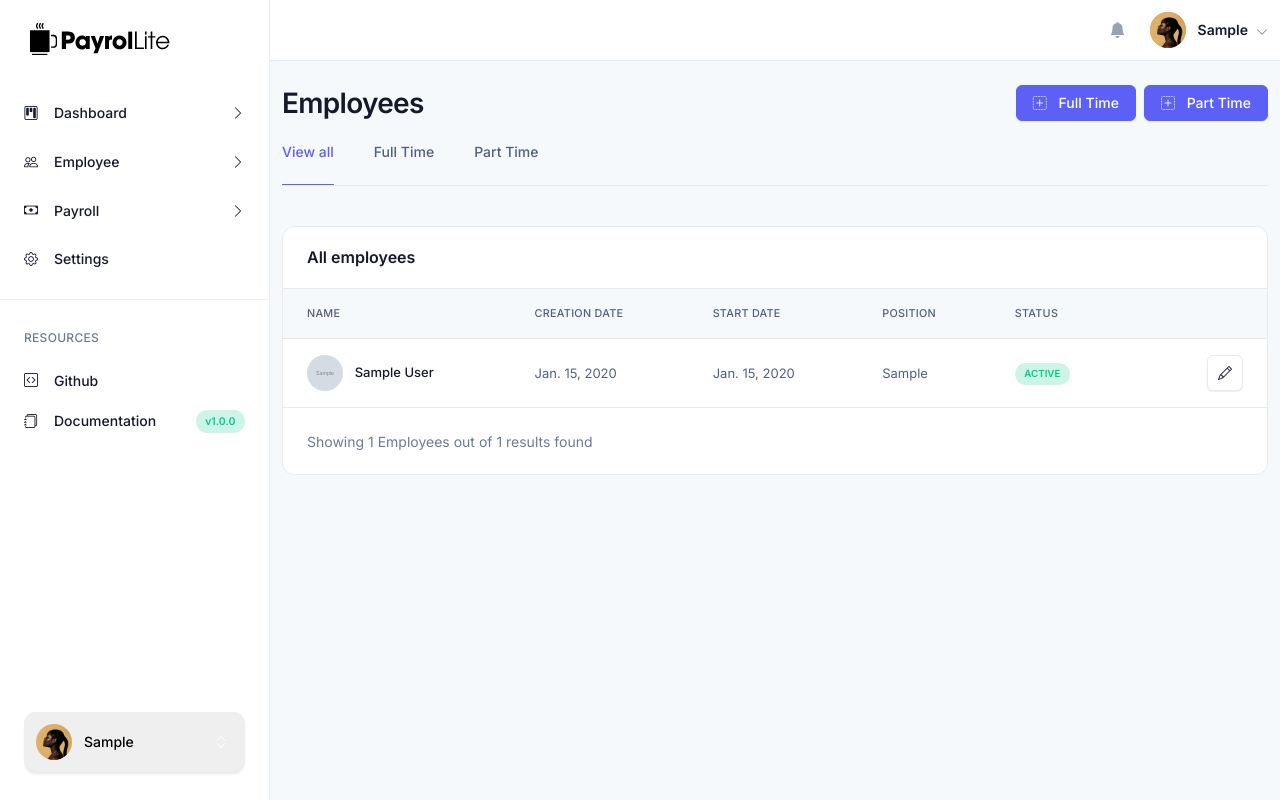
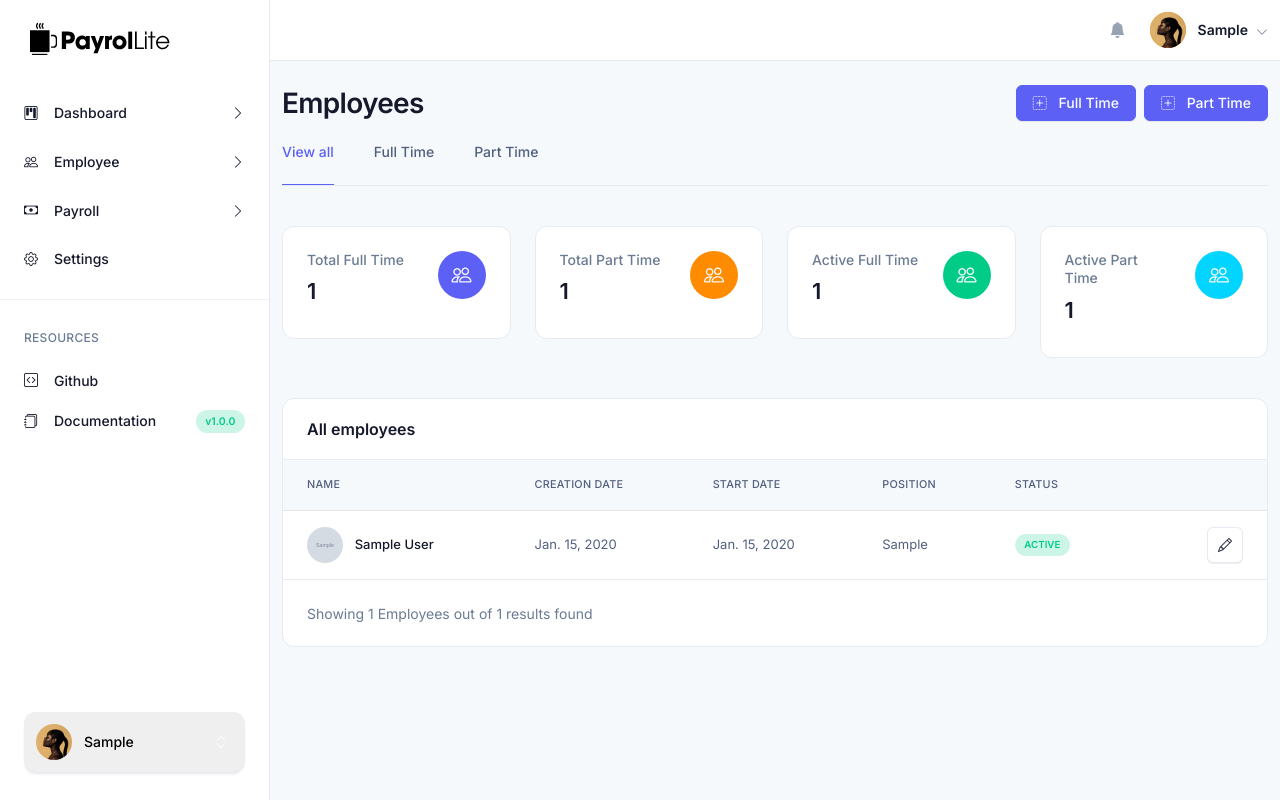
Before and after one commit to gydox/django-payroll, a Django app: page /employee/ in a window 1280 px wide. Run offline with Django 4.2, Linux system fonts and the light colour scheme; a user stored in the database is signed in; tables that the repository leaves empty hold one stand-in row (values such as "Sample post"); grey boxes marked "Sample" are stand-in pictures; parts of the project's set-up code (start-up, migrations or seed data) failed here and were passed over; some libraries are stand-ins or nearby versions.

Commit message:
added employee analytics

```diff
--- a/app/employee/templates/employee/employee_list.html
+++ b/app/employee/templates/employee/employee_list.html
@@ -282,6 +282,115 @@
           >
         </div> {% endcomment %}
       </div>
+
+      <div class="row g-6 mb-6">
+        <div class="col-xl-3 col-sm-6 col-12">
+          <div class="card">
+            <div class="card-body">
+              <div class="row">
+                <div class="col">
+                  <span class="h6 font-semibold text-muted text-sm d-block mb-2"
+                    >Total Full Time</span
+                  >
+                  <span class="h3 font-bold mb-0">{{full_time_employees_count}}</span>
+                </div>
+                <div class="col-auto">
+                  <div
+                    class="icon icon-shape bg-primary text-white text-lg rounded-circle"
+                  >
+                    <i class="bi bi-people"></i>
+                  </div>
+                </div>
+              </div>
+              <div class="mt-2 mb-0 text-sm">
+                {% comment %} <span class="badge badge-pill bg-soft-success text-success me-2">
+                  <i class="bi bi-arrow-up me-1"></i>23% </span>
+                <span class="text-nowrap text-xs text-muted">Since last week</span> {% endcomment %}
+              </div>
+            </div>
+          </div>
+        </div>
+        <div class="col-xl-3 col-sm-6 col-12">
+          <div class="card">
+            <div class="card-body">
+              <div class="row">
+                <div class="col">
+                  <span class="h6 font-semibold text-muted text-sm d-block mb-2"
+                    >Total Part Time</span
+                  >
+                  <span class="h3 font-bold mb-0">{{part_time_employees_count}}</span>
+                </div>
+                <div class="col-auto">
+                  <div
+                    class="icon icon-shape bg-warning text-white text-lg rounded-circle"
+                  >
+                  <i class="bi bi-people"></i>
+                  </div>
+                </div>
+              </div>
+              <div class="mt-2 mb-0 text-sm">
+                {% comment %} <span class="badge badge-pill bg-soft-danger text-danger me-2">
+                  <i class="bi bi-arrow-down me-1"></i>-10% </span>
+                <span class="text-nowrap text-xs text-muted">Since last month</span> {% endcomment %}
+              </div>
+            </div>
+          </div>
+        </div>
+        <div class="col-xl-3 col-sm-6 col-12">
+          <div class="card">
+            <div class="card-body">
+              <div class="row">
+                <div class="col">
+                  <span class="h6 font-semibold text-muted text-sm d-block mb-2"
+                    >Active Full Time</span
+                  >
+                  <span class="h3 font-bold mb-0">{{active_full_time_employees_count}}</span>
+                </div>
+                <div class="col-auto">
+                  <div
+                    class="icon icon-shape bg-success text-white text-lg rounded-circle"
+                  >
+                    <i class="bi bi-people"></i>
+                  </div>
+                </div>
+              </div>
+              <div class="mt-2 mb-0 text-sm">
+                {% comment %} <span class="badge badge-pill bg-soft-success text-success me-2">
+                  <i class="bi bi-arrow-up me-1"></i>23% </span>
+                <span class="text-nowrap text-xs text-muted">Since last week</span> {% endcomment %}
+              </div>
+            </div>
+          </div>
+        </div>
+        <div class="col-xl-3 col-sm-6 col-12">
+          <div class="card">
+            <div class="card-body">
+              <div class="row">
+                <div class="col">
+                  <span class="h6 font-semibold text-muted text-sm d-block mb-2"
+                    >Active Part Time</span
+                  >
+                  <span class="h3 font-bold mb-0">{{active_part_time_employees_count}}</span>
+                </div>
+                <div class="col-auto">
+                  <div
+                    class="icon icon-shape bg-info text-white text-lg rounded-circle"
+                  >
+                  <i class="bi bi-people"></i>
+                  </div>
+                </div>
+              </div>
+              <div class="mt-2 mb-0 text-sm">
+                {% comment %} <span class="badge badge-pill bg-soft-danger text-danger me-2">
+                  <i class="bi bi-arrow-down me-1"></i>-10% </span>
+                <span class="text-nowrap text-xs text-muted">Since last month</span> {% endcomment %}
+              </div>
+            </div>
+          </div>
+        </div>
+      </div>
+
+
       <div class="card">
         <div class="card-header border-bottom d-flex align-items-center">
           <h5 class="me-auto">All employees</h5>
--- a/app/employee/views.py
+++ b/app/employee/views.py
@@ -8,6 +8,15 @@ from django.contrib import messages
 @login_required
 def employee_list(request):
     employees = Employee.objects.all()
+
+    # Get counts of full-time and part-time employees
+    full_time_employees_count = FullTimeEmployee.objects.count()
+    part_time_employees_count = PartTimeEmployee.objects.count()
+
+    # Get counts of active full-time and part-time employees
+    active_full_time_employees_count = FullTimeEmployee.objects.filter(active=True).count()
+    active_part_time_employees_count = PartTimeEmployee.objects.filter(active=True).count()
+
     full_time_form = FullTimeEmployeeForm()
     part_time_form = PartTimeEmployeeForm()
     if request.method == 'POST':
@@ -34,6 +43,10 @@ def employee_list(request):
                   context={
                         'full_time_form': full_time_form,
                         'part_time_form': part_time_form,
+                        'full_time_employees_count': full_time_employees_count,
+                        'part_time_employees_count': part_time_employees_count,
+                        'active_full_time_employees_count': active_full_time_employees_count,
+                        'active_part_time_employees_count': active_part_time_employees_count,
                         'employees': employees,
                         'messages': messages.get_messages(request),
                   })
```
